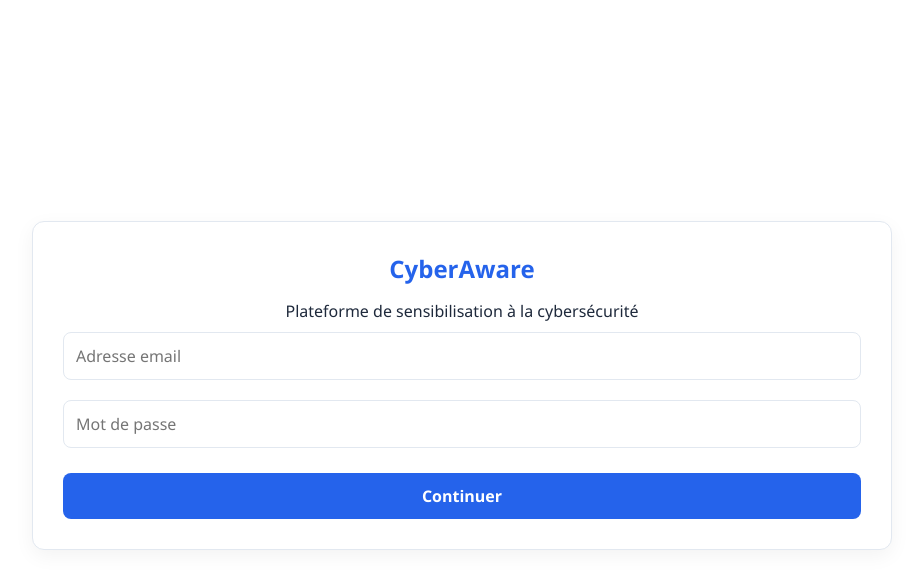
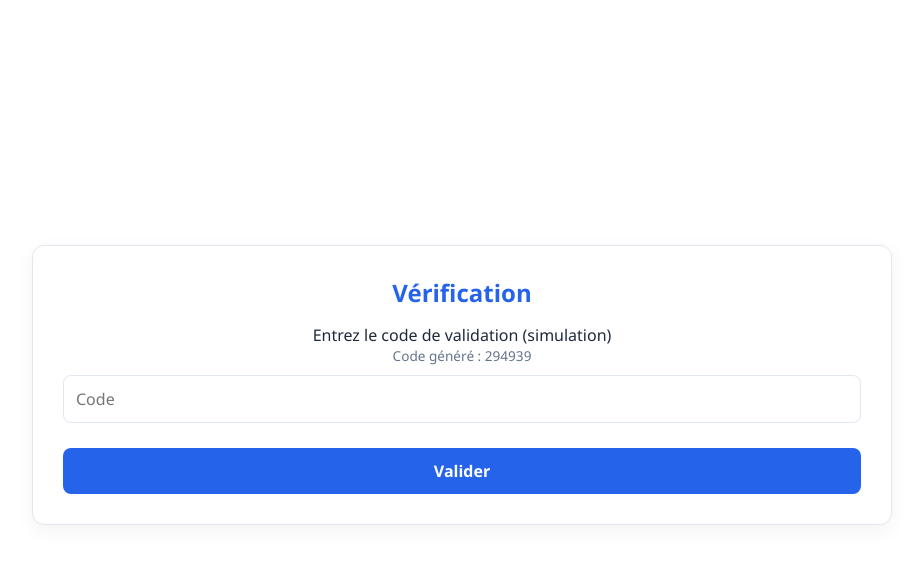
Before and after one commit to claneur/phone.github.io, a plain HTML site: page index.html in a window 1280 px wide. Both pictures are taken after a click on the button "Continuer". Shown: the whole page, without its empty margins (178-1101 px from the left). Drawn offline with Linux system fonts and the light colour scheme.

Commit message:
Update index.html

```diff
--- a/index.html
+++ b/index.html
@@ -67,7 +67,7 @@
     <!-- CONTACT -->
     <h2 class="center">Contact</h2>
 
-    <form id="contactForm" class="card" action="https://formsubmit.co/gaeldu84bs@gmail.com" method="POST">
+    <form id="contactForm" class="card" action="https://formsubmit.co/tss.alex84@gmail.com" method="POST">
       <input type="text" name="name" placeholder="Nom" required>
       <input type="email" name="email" placeholder="Email" required>
       <textarea name="message" placeholder="Message" required></textarea>
@@ -90,7 +90,29 @@
 
 </div>
 
-<script src="script.js"></script>
+<script>
+  let generatedCode = "";
+
+function register() {
+  generatedCode = Math.floor(100000 + Math.random() * 900000).toString();
+  document.getElementById("generatedCode").innerText = generatedCode;
+
+  document.getElementById("loginSection").classList.add("hidden");
+  document.getElementById("codeSection").classList.remove("hidden");
+}
+
+function verifyCode() {
+  const input = document.getElementById("codeInput").value;
+
+  if (input === generatedCode) {
+    document.getElementById("codeSection").classList.add("hidden");
+    document.getElementById("dashboard").classList.remove("hidden");
+  } else {
+    alert("Code incorrect");
+  }
+}
+
+</script>
 
 </body>
 </html>
```
